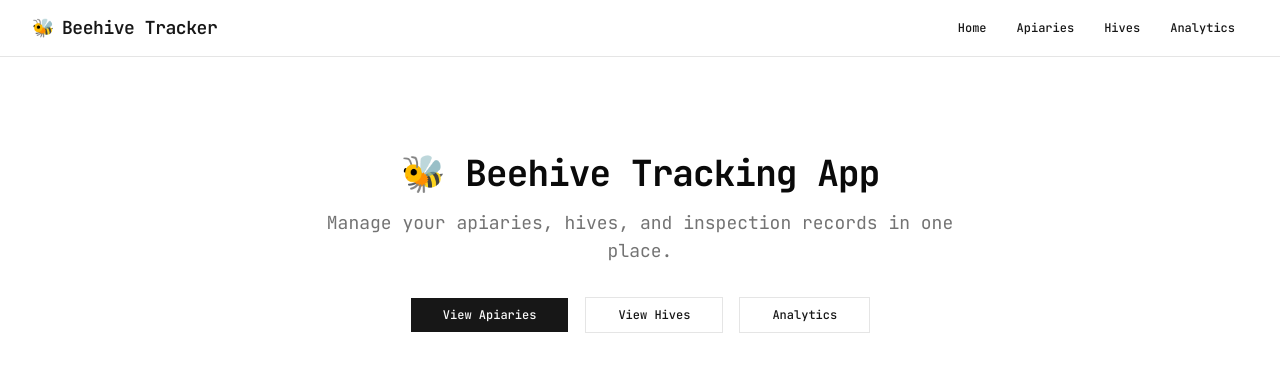
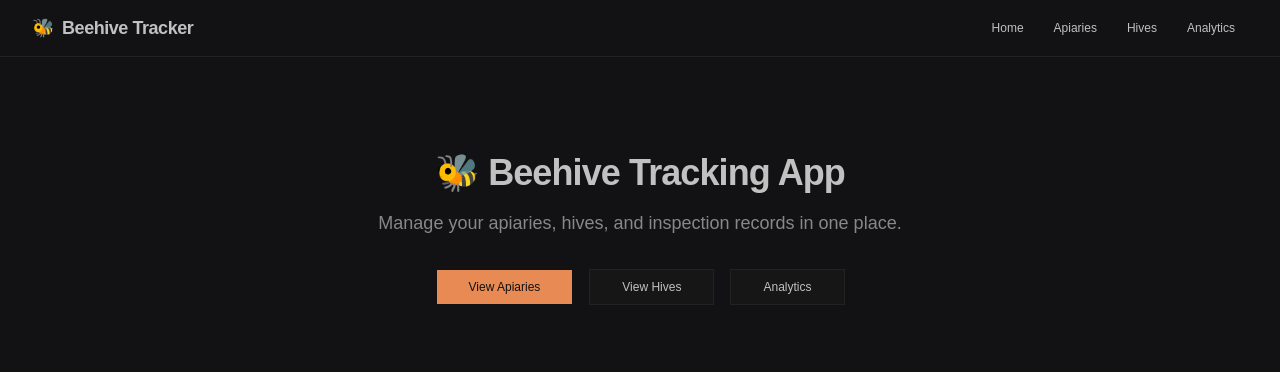
Before and after one commit to philvernon/beeapp, a Next.js app: page / in a window 1280 px wide. Shown: the top 372 px of the page. Built offline with nearby package versions, Linux system fonts and the light colour scheme.

Commit message:
migrate classes to tailwind; install theme

```diff
--- a/app/analytics/page.tsx
+++ b/app/analytics/page.tsx
@@ -104,7 +104,7 @@ export default async function AnalyticsPage() {
             <CardTitle>Varroa Levels</CardTitle>
           </CardHeader>
           <CardContent>
-            <div className="space-y-4">
+            <div className="flex flex-col gap-4">
               <div>
                 <div className="flex items-center justify-between mb-1">
                   <span className="text-sm text-muted-foreground">Low</span>
@@ -136,7 +136,7 @@ export default async function AnalyticsPage() {
             <CardTitle>Averages</CardTitle>
           </CardHeader>
           <CardContent>
-            <div className="space-y-3">
+            <div className="flex flex-col gap-3">
               {avgBroodFrames !== null && (
                 <div className="flex justify-between">
                   <span className="text-sm text-muted-foreground">Avg Brood Frames</span>
--- a/app/globals.css
+++ b/app/globals.css
@@ -4,152 +4,181 @@
 
 @custom-variant dark (&:is(.dark *));
 
-@theme {
-  /* ── Semantic colour tokens ───────────────────────────── */
-  --color-background: #ffffff;
-  --color-surface: #ffffff;
-  --color-primary: #000000;
-  --color-secondary: #6b7280;   /* zinc-500 — muted text / borders */
-  --color-accent: #d97706;      /* amber-600 — buttons, highlights */
-
-  /* ── Typography ───────────────────────────────────────── */
-  --font-sans: var(--font-geist-sans);
-  --font-mono: var(--font-geist-mono);
-
-  /* ── Square borders ───────────────────────────────────── */
-  --radius-sm: 0;
-  --radius-md: 0;
-  --radius-lg: 0;
-  --radius-xl: 0;
-  --radius-2xl: 0;
-  --radius-full: 0;
+:root {
+  --background: oklch(1.0000 0 0);
+  --foreground: oklch(0.2101 0.0318 264.6645);
+  --card: oklch(1.0000 0 0);
+  --card-foreground: oklch(0.2101 0.0318 264.6645);
+  --popover: oklch(1.0000 0 0);
+  --popover-foreground: oklch(0.2101 0.0318 264.6645);
+  --primary: oklch(0.6716 0.1368 48.5130);
+  --primary-foreground: oklch(1.0000 0 0);
+  --secondary: oklch(0.5360 0.0398 196.0280);
+  --secondary-foreground: oklch(1.0000 0 0);
+  --muted: oklch(0.9670 0.0029 264.5419);
+  --muted-foreground: oklch(0.5510 0.0234 264.3637);
+  --accent: oklch(0.9491 0 0);
+  --accent-foreground: oklch(0.2101 0.0318 264.6645);
+  --destructive: oklch(0.6368 0.2078 25.3313);
+  --destructive-foreground: oklch(0.9851 0 0);
+  --border: oklch(0.9276 0.0058 264.5313);
+  --input: oklch(0.9276 0.0058 264.5313);
+  --ring: oklch(0.6716 0.1368 48.5130);
+  --chart-1: oklch(0.5940 0.0443 196.0233);
+  --chart-2: oklch(0.7214 0.1337 49.9802);
+  --chart-3: oklch(0.8721 0.0864 68.5474);
+  --chart-4: oklch(0.6268 0 0);
+  --chart-5: oklch(0.6830 0 0);
+  --sidebar: oklch(0.9670 0.0029 264.5419);
+  --sidebar-foreground: oklch(0.2101 0.0318 264.6645);
+  --sidebar-primary: oklch(0.6716 0.1368 48.5130);
+  --sidebar-primary-foreground: oklch(1.0000 0 0);
+  --sidebar-accent: oklch(1.0000 0 0);
+  --sidebar-accent-foreground: oklch(0.2101 0.0318 264.6645);
+  --sidebar-border: oklch(0.9276 0.0058 264.5313);
+  --sidebar-ring: oklch(0.6716 0.1368 48.5130);
+  --font-sans: Outfit, ui-sans-serif, sans-serif, system-ui;
+  --font-serif: Merriweather, ui-serif, serif;
+  --font-mono: JetBrains Mono, ui-monospace, monospace;
+  --radius: 0.75rem;
+  --shadow-x: 0px;
+  --shadow-y: 1px;
+  --shadow-blur: 4px;
+  --shadow-spread: 0px;
+  --shadow-opacity: 0.05;
+  --shadow-color: #000000;
+  --shadow-2xs: 0px 1px 4px 0px hsl(0 0% 0% / 0.03);
+  --shadow-xs: 0px 1px 4px 0px hsl(0 0% 0% / 0.03);
+  --shadow-sm: 0px 1px 4px 0px hsl(0 0% 0% / 0.05), 0px 1px 2px -1px hsl(0 0% 0% / 0.05);
+  --shadow: 0px 1px 4px 0px hsl(0 0% 0% / 0.05), 0px 1px 2px -1px hsl(0 0% 0% / 0.05);
+  --shadow-md: 0px 1px 4px 0px hsl(0 0% 0% / 0.05), 0px 2px 4px -1px hsl(0 0% 0% / 0.05);
+  --shadow-lg: 0px 1px 4px 0px hsl(0 0% 0% / 0.05), 0px 4px 6px -1px hsl(0 0% 0% / 0.05);
+  --shadow-xl: 0px 1px 4px 0px hsl(0 0% 0% / 0.05), 0px 8px 10px -1px hsl(0 0% 0% / 0.05);
+  --shadow-2xl: 0px 1px 4px 0px hsl(0 0% 0% / 0.13);
+  --tracking-normal: 0rem;
+  --spacing: 0.25rem;
 }
 
-body {
-  background-color: var(--color-background);
-  color: var(--color-primary);
+.dark {
+  --background: oklch(0.1797 0.0043 308.1928);
+  --foreground: oklch(0.8109 0 0);
+  --card: oklch(0.1822 0 0);
+  --card-foreground: oklch(0.8109 0 0);
+  --popover: oklch(0.1797 0.0043 308.1928);
+  --popover-foreground: oklch(0.8109 0 0);
+  --primary: oklch(0.7214 0.1337 49.9802);
+  --primary-foreground: oklch(0.1797 0.0043 308.1928);
+  --secondary: oklch(0.5940 0.0443 196.0233);
+  --secondary-foreground: oklch(0.1797 0.0043 308.1928);
+  --muted: oklch(0.2520 0 0);
+  --muted-foreground: oklch(0.6268 0 0);
+  --accent: oklch(0.3211 0 0);
+  --accent-foreground: oklch(0.8109 0 0);
+  --destructive: oklch(0.5940 0.0443 196.0233);
+  --destructive-foreground: oklch(0.1797 0.0043 308.1928);
+  --border: oklch(0.2520 0 0);
+  --input: oklch(0.2520 0 0);
+  --ring: oklch(0.7214 0.1337 49.9802);
+  --chart-1: oklch(0.5940 0.0443 196.0233);
+  --chart-2: oklch(0.7214 0.1337 49.9802);
+  --chart-3: oklch(0.8721 0.0864 68.5474);
+  --chart-4: oklch(0.6268 0 0);
+  --chart-5: oklch(0.6830 0 0);
+  --sidebar: oklch(0.1822 0 0);
+  --sidebar-foreground: oklch(0.8109 0 0);
+  --sidebar-primary: oklch(0.7214 0.1337 49.9802);
+  --sidebar-primary-foreground: oklch(0.1797 0.0043 308.1928);
+  --sidebar-accent: oklch(0.3211 0 0);
+  --sidebar-accent-foreground: oklch(0.8109 0 0);
+  --sidebar-border: oklch(0.2520 0 0);
+  --sidebar-ring: oklch(0.7214 0.1337 49.9802);
+  --font-sans: Outfit, ui-sans-serif, sans-serif, system-ui;
+  --font-serif: Merriweather, ui-serif, serif;
+  --font-mono: JetBrains Mono, ui-monospace, monospace;
+  --radius: 0.75rem;
+  --shadow-x: 0px;
+  --shadow-y: 1px;
+  --shadow-blur: 4px;
+  --shadow-spread: 0px;
+  --shadow-opacity: 0.05;
+  --shadow-color: #000000;
+  --shadow-2xs: 0px 1px 4px 0px hsl(0 0% 0% / 0.03);
+  --shadow-xs: 0px 1px 4px 0px hsl(0 0% 0% / 0.03);
+  --shadow-sm: 0px 1px 4px 0px hsl(0 0% 0% / 0.05), 0px 1px 2px -1px hsl(0 0% 0% / 0.05);
+  --shadow: 0px 1px 4px 0px hsl(0 0% 0% / 0.05), 0px 1px 2px -1px hsl(0 0% 0% / 0.05);
+  --shadow-md: 0px 1px 4px 0px hsl(0 0% 0% / 0.05), 0px 2px 4px -1px hsl(0 0% 0% / 0.05);
+  --shadow-lg: 0px 1px 4px 0px hsl(0 0% 0% / 0.05), 0px 4px 6px -1px hsl(0 0% 0% / 0.05);
+  --shadow-xl: 0px 1px 4px 0px hsl(0 0% 0% / 0.05), 0px 8px 10px -1px hsl(0 0% 0% / 0.05);
+  --shadow-2xl: 0px 1px 4px 0px hsl(0 0% 0% / 0.13);
 }
 
 @theme inline {
-  --font-heading: var(--font-mono);
+  --color-background: var(--background);
+  --color-foreground: var(--foreground);
+  --color-card: var(--card);
+  --color-card-foreground: var(--card-foreground);
+  --color-popover: var(--popover);
+  --color-popover-foreground: var(--popover-foreground);
+  --color-primary: var(--primary);
+  --color-primary-foreground: var(--primary-foreground);
+  --color-secondary: var(--secondary);
+  --color-secondary-foreground: var(--secondary-foreground);
+  --color-muted: var(--muted);
+  --color-muted-foreground: var(--muted-foreground);
+  --color-accent: var(--accent);
+  --color-accent-foreground: var(--accent-foreground);
+  --color-destructive: var(--destructive);
+  --color-destructive-foreground: var(--destructive-foreground);
+  --color-border: var(--border);
+  --color-input: var(--input);
+  --color-ring: var(--ring);
+  --color-chart-1: var(--chart-1);
+  --color-chart-2: var(--chart-2);
+  --color-chart-3: var(--chart-3);
+  --color-chart-4: var(--chart-4);
+  --color-chart-5: var(--chart-5);
+  --color-sidebar: var(--sidebar);
+  --color-sidebar-foreground: var(--sidebar-foreground);
+  --color-sidebar-primary: var(--sidebar-primary);
+  --color-sidebar-primary-foreground: var(--sidebar-primary-foreground);
+  --color-sidebar-accent: var(--sidebar-accent);
+  --color-sidebar-accent-foreground: var(--sidebar-accent-foreground);
+  --color-sidebar-border: var(--sidebar-border);
+  --color-sidebar-ring: var(--sidebar-ring);
+
+  --font-sans: var(--font-sans);
   --font-mono: var(--font-mono);
-  --color-sidebar-ring: var(--sidebar-ring);
-  --color-sidebar-border: var(--sidebar-border);
-  --color-sidebar-accent-foreground: var(--sidebar-accent-foreground);
-  --color-sidebar-accent: var(--sidebar-accent);
-  --color-sidebar-primary-foreground: var(--sidebar-primary-foreground);
-  --color-sidebar-primary: var(--sidebar-primary);
-  --color-sidebar-foreground: var(--sidebar-foreground);
-  --color-sidebar: var(--sidebar);
-  --color-chart-5: var(--chart-5);
-  --color-chart-4: var(--chart-4);
-  --color-chart-3: var(--chart-3);
-  --color-chart-2: var(--chart-2);
-  --color-chart-1: var(--chart-1);
-  --color-ring: var(--ring);
-  --color-input: var(--input);
-  --color-border: var(--border);
-  --color-destructive: var(--destructive);
-  --color-accent-foreground: var(--accent-foreground);
-  --color-accent: var(--accent);
-  --color-muted-foreground: var(--muted-foreground);
-  --color-muted: var(--muted);
-  --color-secondary-foreground: var(--secondary-foreground);
-  --color-secondary: var(--secondary);
-  --color-primary-foreground: var(--primary-foreground);
-  --color-primary: var(--primary);
-  --color-popover-foreground: var(--popover-foreground);
-  --color-popover: var(--popover);
-  --color-card-foreground: var(--card-foreground);
-  --color-card: var(--card);
-  --color-foreground: var(--foreground);
-  --color-background: var(--background);
-  --radius-sm: calc(var(--radius) * 0.6);
-  --radius-md: calc(var(--radius) * 0.8);
+  --font-serif: var(--font-serif);
+
+  --radius-sm: calc(var(--radius) - 4px);
+  --radius-md: calc(var(--radius) - 2px);
   --radius-lg: var(--radius);
-  --radius-xl: calc(var(--radius) * 1.4);
-  --radius-2xl: calc(var(--radius) * 1.8);
-  --radius-3xl: calc(var(--radius) * 2.2);
-  --radius-4xl: calc(var(--radius) * 2.6);
-}
+  --radius-xl: calc(var(--radius) + 4px);
 
-:root {
-  --background: oklch(1 0 0);
-  --foreground: oklch(0.145 0 0);
-  --card: oklch(1 0 0);
-  --card-foreground: oklch(0.145 0 0);
-  --popover: oklch(1 0 0);
-  --popover-foreground: oklch(0.145 0 0);
-  --primary: oklch(0.205 0 0);
-  --primary-foreground: oklch(0.985 0 0);
-  --secondary: oklch(0.97 0 0);
-  --secondary-foreground: oklch(0.205 0 0);
-  --muted: oklch(0.97 0 0);
-  --muted-foreground: oklch(0.556 0 0);
-  --accent: oklch(0.97 0 0);
-  --accent-foreground: oklch(0.205 0 0);
-  --destructive: oklch(0.577 0.245 27.325);
-  --border: oklch(0.922 0 0);
-  --input: oklch(0.922 0 0);
-  --ring: oklch(0.708 0 0);
-  --chart-1: oklch(0.87 0 0);
-  --chart-2: oklch(0.556 0 0);
-  --chart-3: oklch(0.439 0 0);
-  --chart-4: oklch(0.371 0 0);
-  --chart-5: oklch(0.269 0 0);
-  --radius: 0.625rem;
-  --sidebar: oklch(0.985 0 0);
-  --sidebar-foreground: oklch(0.145 0 0);
-  --sidebar-primary: oklch(0.205 0 0);
-  --sidebar-primary-foreground: oklch(0.985 0 0);
-  --sidebar-accent: oklch(0.97 0 0);
-  --sidebar-accent-foreground: oklch(0.205 0 0);
-  --sidebar-border: oklch(0.922 0 0);
-  --sidebar-ring: oklch(0.708 0 0);
-}
+  --shadow-2xs: var(--shadow-2xs);
+  --shadow-xs: var(--shadow-xs);
+  --shadow-sm: var(--shadow-sm);
+  --shadow: var(--shadow);
+  --shadow-md: var(--shadow-md);
+  --shadow-lg: var(--shadow-lg);
+  --shadow-xl: var(--shadow-xl);
+  --shadow-2xl: var(--shadow-2xl);
 
-.dark {
-  --background: oklch(0.145 0 0);
-  --foreground: oklch(0.985 0 0);
-  --card: oklch(0.205 0 0);
-  --card-foreground: oklch(0.985 0 0);
-  --popover: oklch(0.205 0 0);
-  --popover-foreground: oklch(0.985 0 0);
-  --primary: oklch(0.922 0 0);
-  --primary-foreground: oklch(0.205 0 0);
-  --secondary: oklch(0.269 0 0);
-  --secondary-foreground: oklch(0.985 0 0);
-  --muted: oklch(0.269 0 0);
-  --muted-foreground: oklch(0.708 0 0);
-  --accent: oklch(0.269 0 0);
-  --accent-foreground: oklch(0.985 0 0);
-  --destructive: oklch(0.704 0.191 22.216);
-  --border: oklch(1 0 0 / 10%);
-  --input: oklch(1 0 0 / 15%);
-  --ring: oklch(0.556 0 0);
-  --chart-1: oklch(0.87 0 0);
-  --chart-2: oklch(0.556 0 0);
-  --chart-3: oklch(0.439 0 0);
-  --chart-4: oklch(0.371 0 0);
-  --chart-5: oklch(0.269 0 0);
-  --sidebar: oklch(0.205 0 0);
-  --sidebar-foreground: oklch(0.985 0 0);
-  --sidebar-primary: oklch(0.488 0.243 264.376);
-  --sidebar-primary-foreground: oklch(0.985 0 0);
-  --sidebar-accent: oklch(0.269 0 0);
-  --sidebar-accent-foreground: oklch(0.985 0 0);
-  --sidebar-border: oklch(1 0 0 / 10%);
-  --sidebar-ring: oklch(0.556 0 0);
+  --tracking-tighter: calc(var(--tracking-normal) - 0.05em);
+  --tracking-tight: calc(var(--tracking-normal) - 0.025em);
+  --tracking-normal: var(--tracking-normal);
+  --tracking-wide: calc(var(--tracking-normal) + 0.025em);
+  --tracking-wider: calc(var(--tracking-normal) + 0.05em);
+  --tracking-widest: calc(var(--tracking-normal) + 0.1em);
 }
 
 @layer base {
   * {
     @apply border-border outline-ring/50;
   }
+
   body {
     @apply bg-background text-foreground;
-  }
-  html {
-    @apply font-mono;
+    letter-spacing: var(--tracking-normal);
   }
 }
--- a/app/hives/[id]/page.tsx
+++ b/app/hives/[id]/page.tsx
@@ -90,7 +90,7 @@ export default async function HiveDetailPage({
 					</Link>
 				</p>
 			) : (
-				<div className="space-y-3">
+				<div className="flex flex-col gap-3">
 					{inspections.map((insp) => (
 						<InspectionCard key={insp.id} inspection={insp} />
 					))}
--- a/app/layout.tsx
+++ b/app/layout.tsx
@@ -30,7 +30,7 @@ export default function RootLayout({ children }: { children: React.ReactNode })
     <html
       lang="en"
       className={cn(
-        "h-full antialiased",
+        "dark h-full antialiased",
         geistSans.variable,
         geistMono.variable,
         jetbrainsMono.variable
```
Also changed, not shown: app/apiaries/[id]/edit/page.tsx (+12 -11 lines), app/apiaries/new/page.tsx (+12 -11 lines), app/hives/[id]/edit/page.tsx (+23 -26 lines), app/hives/new/page.tsx (+23 -26 lines).
